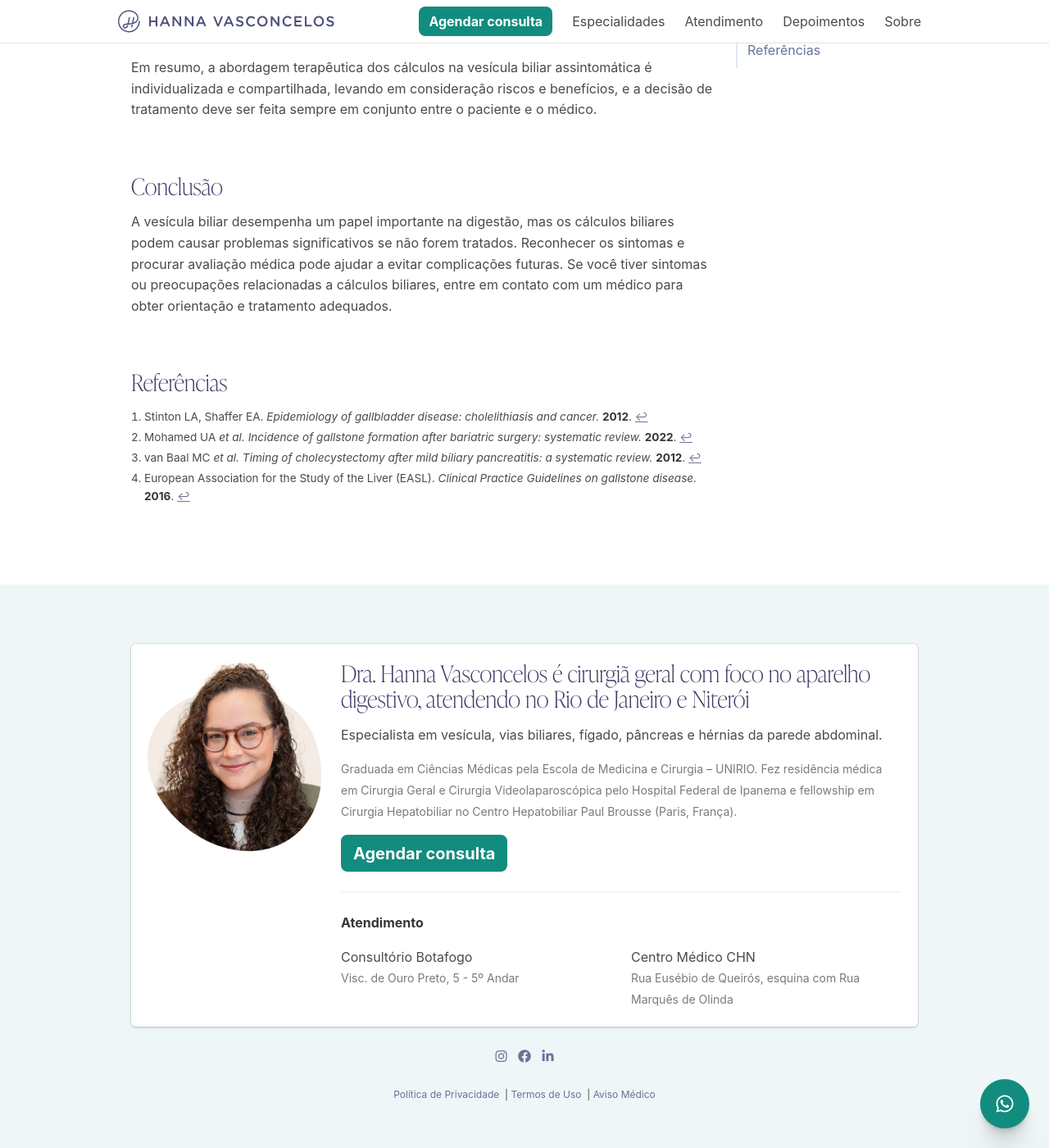
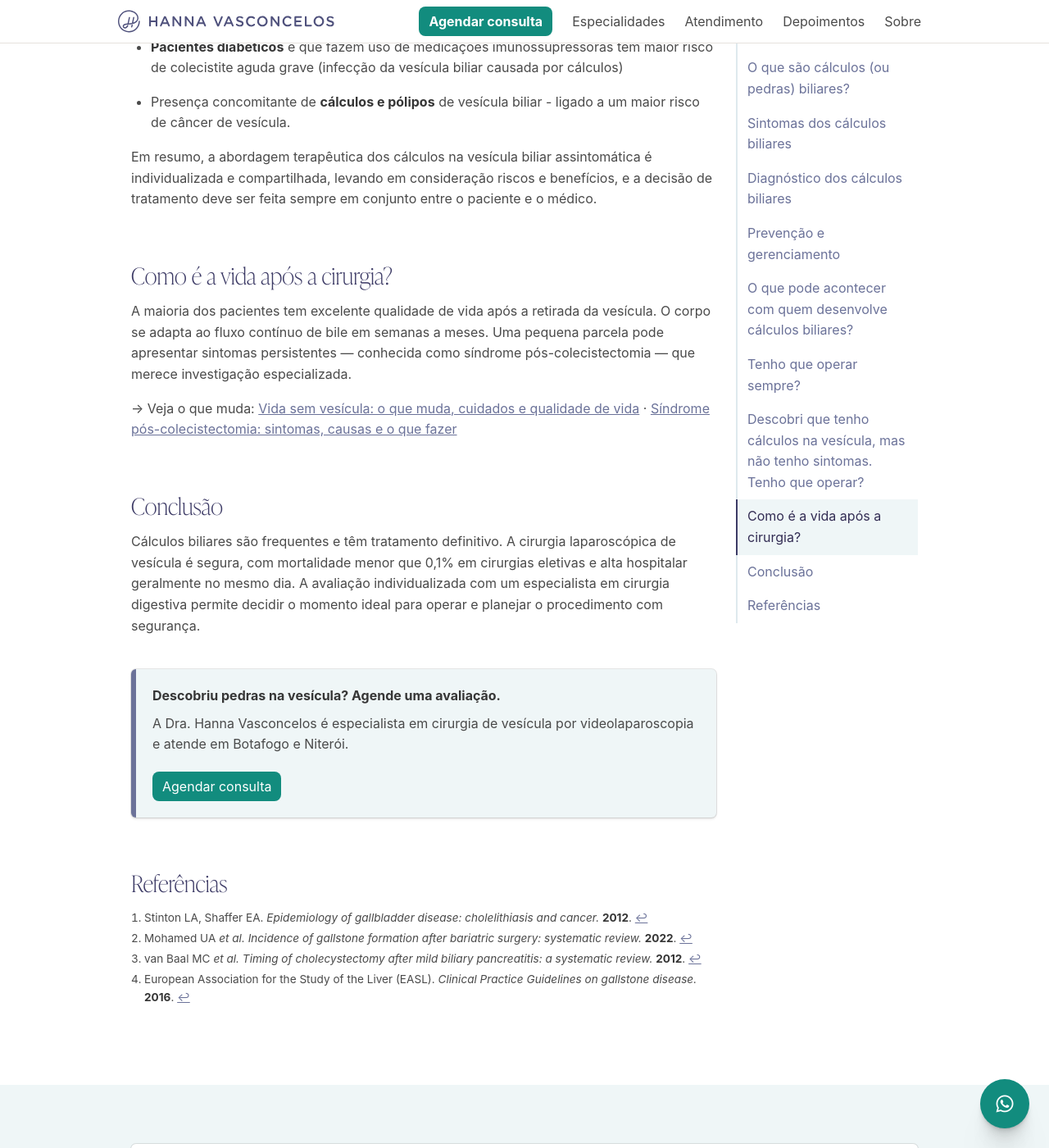
Before and after one commit to jpfaraco/hannavasconcelos, a Jekyll site: the page built from _posts/2024-04-10-vesicula-biliar-e-calculos-biliares.md, in a window 1280 px wide and 1400 px high, scrolled down 3990 px. Shown: the whole window at 82% size. Built offline with Jekyll 4.4.1, drawn with Linux system fonts in a browser that asks for light colours; nearby versions of some CDN libraries; some of the changed text lies outside the part shown.

Commit message:
feat: improve specialty pages with internal links and conversion CTAs
Both pages previously ended cold with no path to book and no links to the
detailed blog posts. Changes:

Hernia specialty page:
- Links to both hub posts (inguinal + umbilical) after symptoms section
- Links to treatment/surgery posts after operative indications section
- CTA to /hernia/ at the end

Vesícula specialty page:
- Rewrote weak intro paragraph
- Added link to sintomas-pedras-vesicula post after symptoms section
- Added link to cirurgia-vesicula-riscos post after surgery indications
- Added new "Como é a vida após a cirurgia?" section with links to
  vida-sem-vesicula and síndrome pós-colecistectomia posts
- Strengthened conclusion with key data points
- CTA to /vesicula/ at the end

```diff
--- a/_posts/2024-04-10-vesicula-biliar-e-calculos-biliares.md
+++ b/_posts/2024-04-10-vesicula-biliar-e-calculos-biliares.md
@@ -6,7 +6,7 @@
 categories: especialidade
 ---
 
-A vesícula biliar é um pequeno órgão, mas desempenha um papel crucial no nosso sistema digestivo, ajudando na digestão de gorduras. No entanto, quando surgem problemas como os cálculos biliares, podem causar desconforto significativo e necessitar de atenção médica. Neste artigo, vamos explorar o que são a vesícula biliar e os cálculos biliares, os sintomas a observar e como são diagnosticados.
+Pedra na vesícula — ou cálculo biliar — é uma das condições cirúrgicas mais comuns no Brasil, afetando cerca de 15% da população adulta. Na maioria das vezes não causa sintomas por anos, mas quando a dor aparece, costuma ser intensa e recorrente. Esta página explica o que são os cálculos biliares, quando é preciso operar e como é o atendimento especializado.
 
 ## O que é a vesícula biliar?
 
@@ -44,6 +44,8 @@
 
 É importante ressaltar que nem todas as pessoas com cálculos biliares apresentam sintomas. Além disso, os sintomas podem ser semelhantes aos de outras condições médicas, portanto, é essencial consultar um médico para um diagnóstico adequado.
 
+→ Entenda os sintomas em detalhe: [Pedra na vesícula: sintomas, dor e como identificar os sinais]({% link _posts/2025-10-05-sintomas-pedras-vesicula.md %})
+
 ## Diagnóstico dos cálculos biliares
 
 O diagnóstico de cálculos biliares geralmente envolve um exame físico e testes de imagem, como ultrassonografia ou tomografia computadorizada. Esses exames ajudam a visualizar a presença de cálculos e avaliar a saúde geral da vesícula biliar.
@@ -72,6 +74,8 @@
 entre 17 % e 20 % podem ter novo episódio de colecistite, coledocolitíase ou
 pancreatite antes da operação tardia[^vanbaal-2012].
 
+→ A cirurgia de vesícula é segura? Saiba mais: [A cirurgia de vesícula tem riscos? Entenda as complicações possíveis]({% link _posts/2025-10-13-cirurgia-vesicula-riscos-seguranca.md %})
+
 ## Descobri que tenho cálculos na vesícula, mas não tenho sintomas. Tenho que operar?
 
 A decisão de tratar casos assintomáticos de cálculos na vesícula depende de vários fatores, incluindo o tamanho e o número dos cálculos, bem como o histórico clínico do paciente. Geralmente, os cálculos na vesícula que não causam sintomas não são tratados de imediato, mas em alguns há indicação de realizar a cirurgia para retirada da vesícula (colecistectomia)[^easl-2016]:
@@ -85,9 +89,23 @@
 
 Em resumo, a abordagem terapêutica dos cálculos na vesícula biliar assintomática é individualizada e compartilhada, levando em consideração riscos e benefícios, e a decisão de tratamento deve ser feita sempre em conjunto entre o paciente e o médico.
 
+## Como é a vida após a cirurgia?
+
+A maioria dos pacientes tem excelente qualidade de vida após a retirada da vesícula. O corpo se adapta ao fluxo contínuo de bile em semanas a meses. Uma pequena parcela pode apresentar sintomas persistentes — conhecida como síndrome pós-colecistectomia — que merece investigação especializada.
+
+→ Veja o que muda: [Vida sem vesícula: o que muda, cuidados e qualidade de vida]({% link _posts/2025-10-15-vida-sem-vesicula-cuidados-qualidade-vida.md %}) · [Síndrome pós-colecistectomia: sintomas, causas e o que fazer]({% link _posts/2026-05-31-sindrome-pos-colecistectomia.md %})
+
 ## Conclusão
 
-A vesícula biliar desempenha um papel importante na digestão, mas os cálculos biliares podem causar problemas significativos se não forem tratados. Reconhecer os sintomas e procurar avaliação médica pode ajudar a evitar complicações futuras. Se você tiver sintomas ou preocupações relacionadas a cálculos biliares, entre em contato com um médico para obter orientação e tratamento adequados.
+Cálculos biliares são frequentes e têm tratamento definitivo. A cirurgia laparoscópica de vesícula é segura, com mortalidade menor que 0,1% em cirurgias eletivas e alta hospitalar geralmente no mesmo dia. A avaliação individualizada com um especialista em cirurgia digestiva permite decidir o momento ideal para operar e planejar o procedimento com segurança.
+
+{% include cta-consulta.html
+  heading="Descobriu pedras na vesícula? Agende uma avaliação."
+  text="A Dra. Hanna Vasconcelos é especialista em cirurgia de vesícula por videolaparoscopia e atende em Botafogo e Niterói."
+  url="/vesicula/"
+  cta_label="Agendar consulta"
+  location="vesicula-especialidade-page"
+%}
 
 ## Referências
 
```
Also changed, not shown: _posts/2025-05-24-hernia-inguinal-umbilical-causas-sintomas-tratamento.md (+12 -0 lines).
